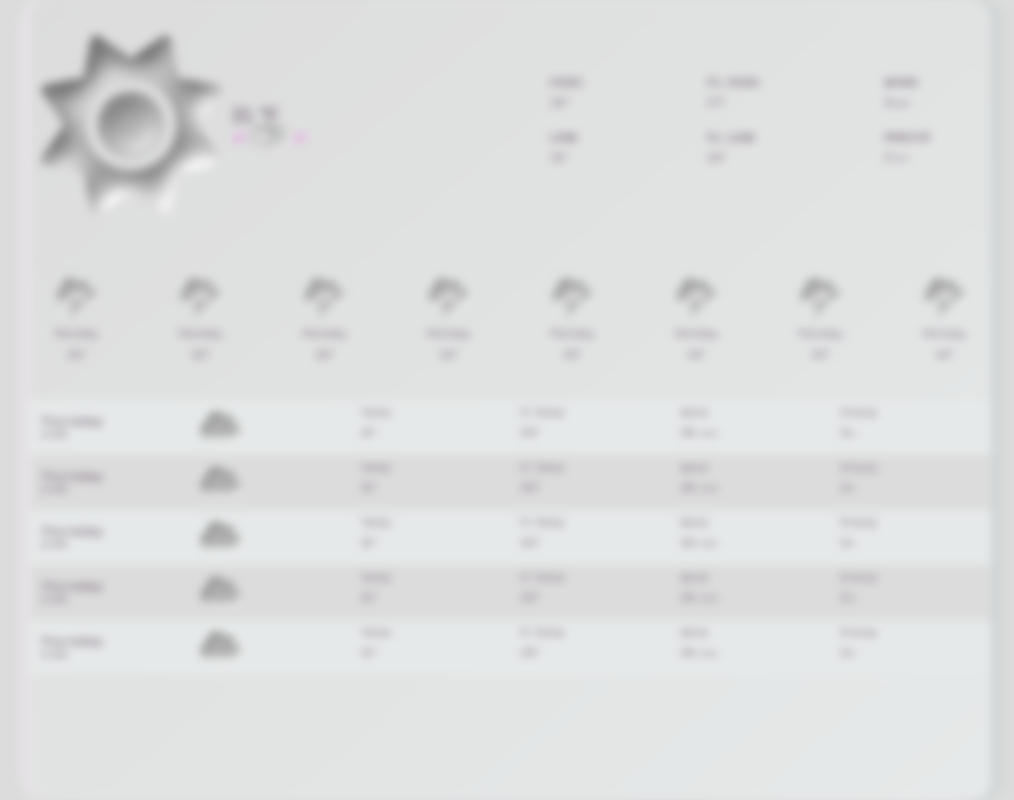
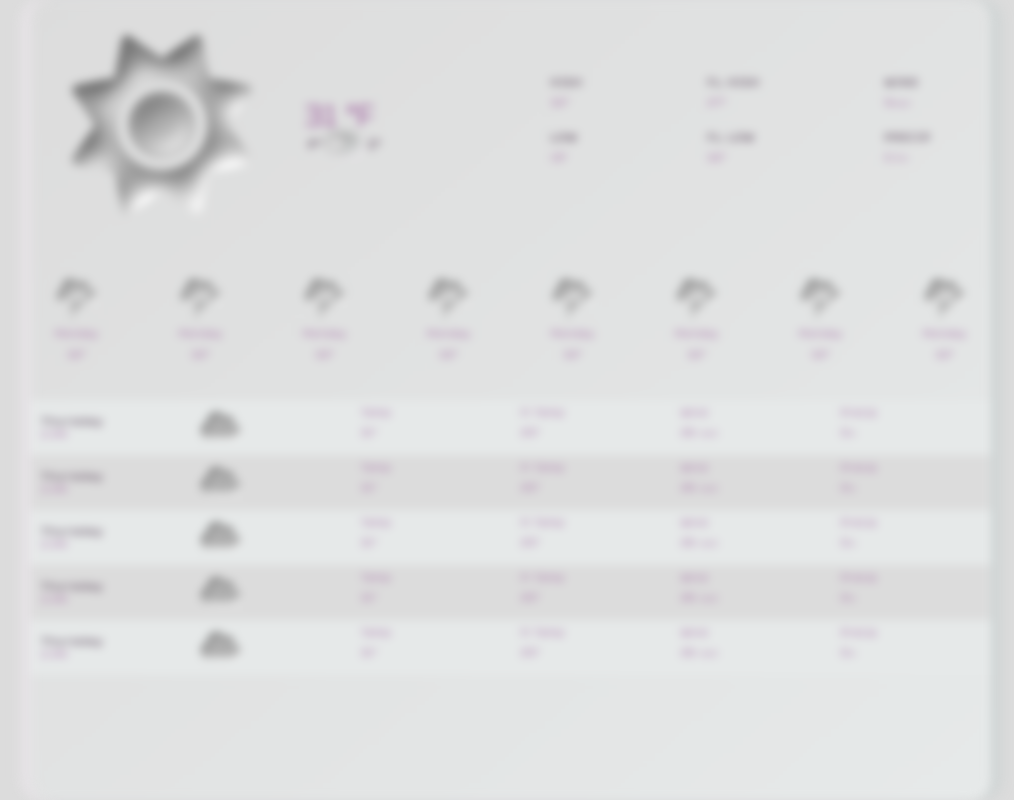
Before and after one commit to Margulis162/Weather_app, a website built with Vite: page index.html in a window 1280 px wide. Shown: the whole page, without its empty margins (129-1143 px from the left). Built offline with nearby package versions, Linux system fonts and the light colour scheme; no server answers.

Commit message:
large temperature header ajustments

```diff
--- a/abstract.scss
+++ b/abstract.scss
@@ -8,7 +8,7 @@ $main_darker: rgb(150, 150 , 150);
 $main_dark_shadow: rgba(150, 180 , 180, .2);
     // typograpy
 $text_lables: rgb(100,80,100);
-$text_main: rgba(100,80,100);
+$text_main: rgb(160, 100, 160);
 
 
 // used previously or potentially
--- a/index.html
+++ b/index.html
@@ -18,8 +18,10 @@
         <img class="weather-icon large" src="/icons/sun.svg" data-current-icon/>
             <div class="column">
           <div class="header-current-temp">
-            <span data-current-temp>31</span>
-            <span data-header-degrees>&deg;F</span>
+            <div class="tempBig">
+              <span data-current-temp>31</span>
+              <span data-header-degrees>&deg;F</span>
+            </div>
 
             <div id="toggle-parent">
               <span>F&deg;</span>
--- a/style.scss
+++ b/style.scss
@@ -73,12 +73,15 @@ body {
         display: flex;
         inline-size: 30rem;
         align-items: center;
-        justify-content: flex-start;
+        justify-content: space-around;
         margin-block: 3rem;
-        margin-inline-start: 10px;
+        margin-inline-start: 20px;
         padding: 0.5rem;
         padding-inline-start: 0;
         min-inline-size: 36rem;
+        .tempBig{
+          font-size:3rem;
+        }
 
         #toggle-parent {
           display: flex;
@@ -86,8 +89,9 @@ body {
           inline-size: 8rem;
           justify-content: space-around;
           align-items: center;
-          font-size: 1rem;
-          color: abstract.$magenta;
+          font-size: 1.2rem;
+          font-weight: bold;
+          color: abstract.$text_lables;
 
           // two classes to provide reference for what type of content we need to load and also to provide animation for the toggle switch
           .toggle-f {
```
Also changed, not shown: style.css, 1 other file.
